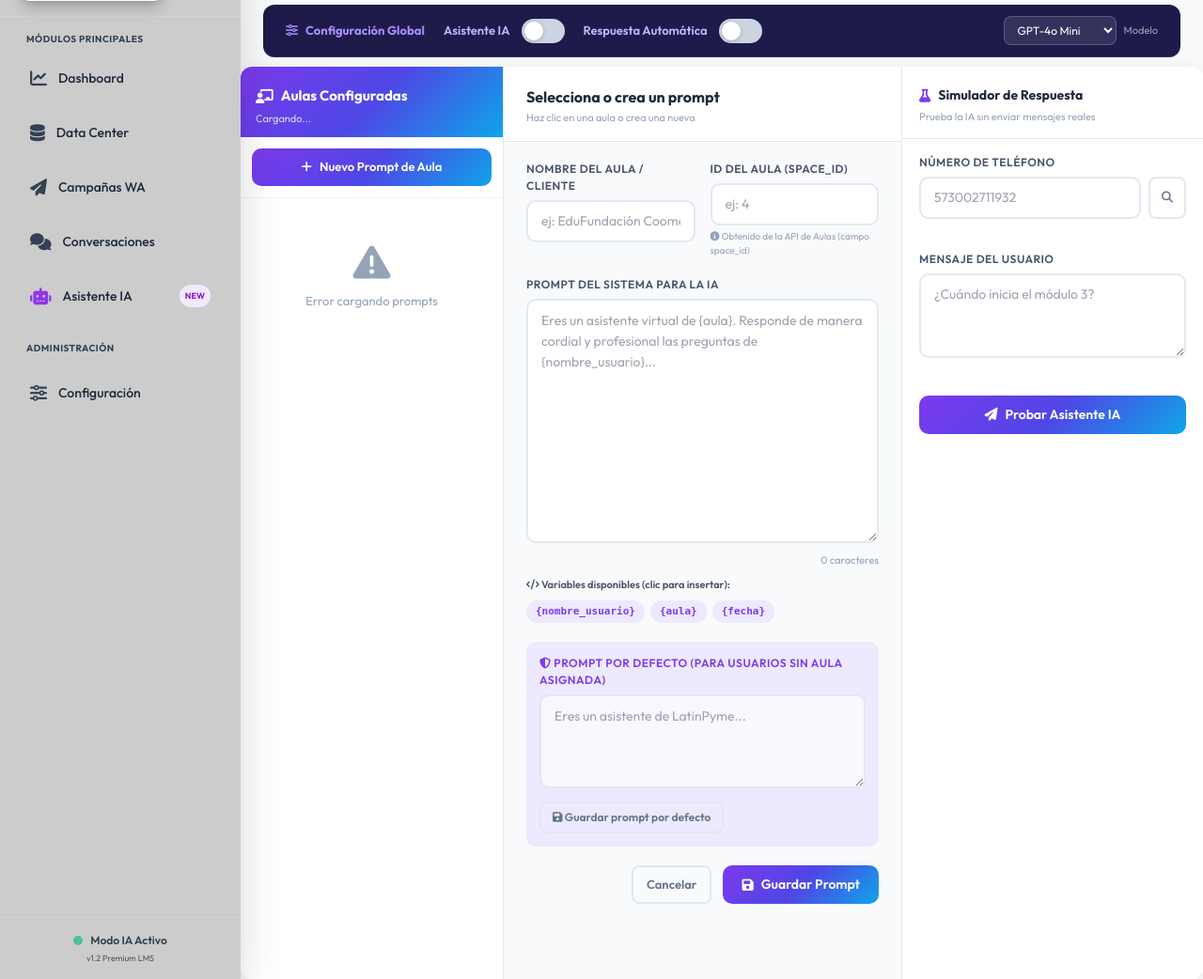
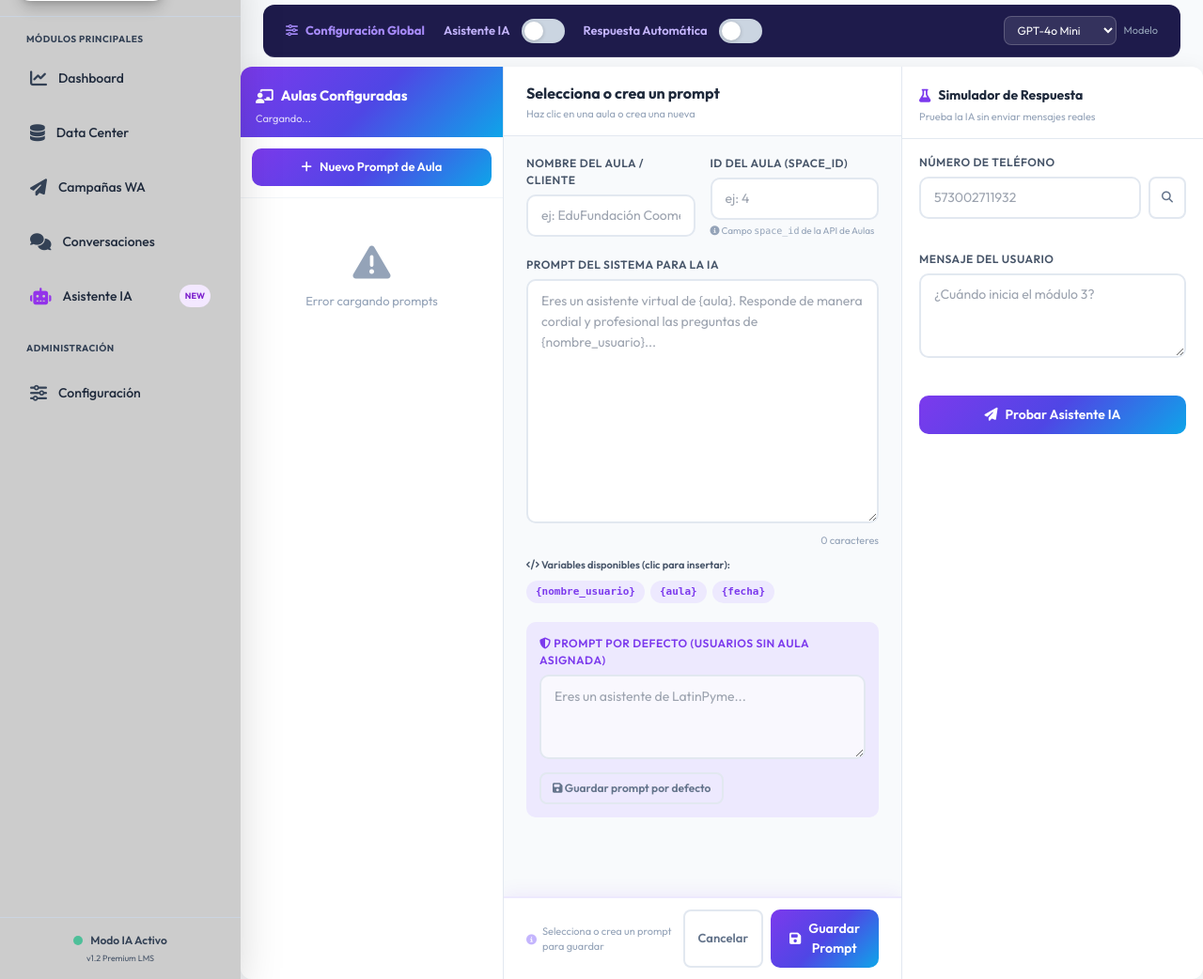
Before and after one commit to tecnologialatinpyme/escuela_latinpyme, a Python web app: template templates/ai_assistant.html in a window 1280 px wide. Shown: the part 71-1113 px from the top of the page at 94% size. Run offline with Jinja, Linux system fonts and the light colour scheme; the template is opened without the code that fills it, so the values that code supplies are empty; some libraries are stand-ins or nearby versions.

Commit message:
fix: Boton guardar siempre visible + scroll en panel editor de IA

```diff
--- a/templates/ai_assistant.html
+++ b/templates/ai_assistant.html
@@ -33,7 +33,11 @@
     border-radius: 12px;
     box-shadow: 0 4px 24px rgba(0,0,0,.08);
   }
-  .ai-panel { display:flex; flex-direction:column; height:100%; overflow:hidden; }
+  .ai-panel { display:flex; flex-direction:column; height:100%; overflow:hidden; min-height:0; }
+  /* Panel izquierdo y derecho también necesitan scroll controlado */
+  .aulas-panel, .simulator-panel {
+    min-height:0; overflow:hidden;
+  }
 
   /* ── Panel izquierdo: lista de aulas ── */
   .aulas-panel {
@@ -71,15 +75,32 @@
     background:#f8fafc;
     border-right:1px solid #e2e8f0;
     display:flex; flex-direction:column;
+    min-height:0;        /* permite que flex-child haga scroll */
+    overflow:hidden;
   }
   .editor-header {
-    padding:20px 24px 16px;
+    padding:16px 24px 14px;
     background:#fff;
     border-bottom:1px solid #e2e8f0;
     display:flex; align-items:center; justify-content:space-between;
+    flex-shrink:0;
   }
   .editor-title { font-size:16px; font-weight:700; color:#1e293b; }
-  .editor-body { flex:1; overflow-y:auto; padding:20px 24px; }
+  /* El body ocupa el espacio restante y hace scroll internamente */
+  .editor-body { flex:1; overflow-y:auto; padding:20px 24px 0; min-height:0; }
+
+  /* Barra de guardado siempre visible al fondo */
+  .editor-save-bar {
+    flex-shrink:0;
+    display:flex; align-items:center; justify-content:space-between;
+    padding:12px 24px;
+    background:#fff;
+    border-top:2px solid #ede9fe;
+    box-shadow:0 -4px 16px rgba(124,58,237,.08);
+  }
+  .editor-save-bar .save-hint {
+    font-size:11px; color:#94a3b8; display:flex; align-items:center; gap:6px;
+  }
 
   .form-group { margin-bottom:20px; }
   .form-label { display:block; font-size:12px; font-weight:600; color:#475569; margin-bottom:6px; text-transform:uppercase; letter-spacing:.5px; }
@@ -286,6 +307,8 @@
        PANEL CENTRAL — Editor de Prompt
   ════════════════════════════════════════ -->
   <div class="editor-panel">
+
+    <!-- Cabecera fija -->
     <div class="editor-header">
       <div>
         <div class="editor-title" id="editor-aula-title">Selecciona o crea un prompt</div>
@@ -293,10 +316,8 @@
           Haz clic en una aula o crea una nueva
         </div>
       </div>
-      <div class="flex gap-2" id="editor-actions" style="display:none!important;">
-        <button class="btn-danger btn-sm" id="btn-delete" onclick="deletePrompt()">
-          <i class="fa-solid fa-trash"></i> Eliminar
-        </button>
+      <!-- Badge de estado activo/inactivo -->
+      <div id="editor-actions" style="display:none;">
         <label class="toggle-switch" title="Activar/desactivar este prompt">
           <input type="checkbox" id="toggle-prompt-active" onchange="togglePromptActive()">
           <span class="toggle-slider"></span>
@@ -304,9 +325,10 @@
       </div>
     </div>
 
+    <!-- Cuerpo scrollable -->
     <div class="editor-body">
-      <!-- Formulario -->
       <form id="prompt-form" onsubmit="savePrompt(event)">
+
         <div style="display:grid;grid-template-columns:1fr 1fr;gap:16px;">
           <div class="form-group">
             <label class="form-label">Nombre del Aula / Cliente</label>
@@ -316,7 +338,7 @@
             <label class="form-label">ID del Aula (space_id)</label>
             <input type="text" id="f-aula-id" class="form-input" placeholder="ej: 4" required>
             <div style="font-size:10px;color:#94a3b8;margin-top:4px;">
-              <i class="fa-solid fa-circle-info"></i> Obtenido de la API de Aulas (campo space_id)
+              <i class="fa-solid fa-circle-info"></i> Campo <code>space_id</code> de la API de Aulas
             </div>
           </div>
         </div>
@@ -341,28 +363,43 @@
           </div>
         </div>
 
-        <!-- Prompt por defecto (editable) -->
-        <div class="form-group" style="background:#ede9fe;padding:14px;border-radius:10px;">
+        <!-- Prompt por defecto -->
+        <div class="form-group" style="background:#ede9fe;padding:14px;border-radius:10px;margin-bottom:24px;">
           <label class="form-label" style="color:#7c3aed;">
-            <i class="fa-solid fa-shield-halved"></i> Prompt por Defecto (para usuarios sin aula asignada)
+            <i class="fa-solid fa-shield-halved"></i> Prompt por Defecto (usuarios sin aula asignada)
           </label>
           <textarea id="f-default-prompt" class="form-input form-textarea"
-            style="min-height:100px;background:rgba(255,255,255,.7);"
+            style="min-height:90px;background:rgba(255,255,255,.7);"
             placeholder="Eres un asistente de LatinPyme..."></textarea>
-          <button type="button" class="btn-ghost btn-sm mt-2" onclick="saveDefaultPrompt()">
+          <button type="button" class="btn-ghost btn-sm" style="margin-top:8px;" onclick="saveDefaultPrompt()">
             <i class="fa-solid fa-save"></i> Guardar prompt por defecto
           </button>
         </div>
 
-        <div class="flex gap-3 justify-end mt-4">
-          <button type="button" class="btn-ghost" onclick="resetForm()">Cancelar</button>
-          <button type="submit" class="btn-primary" id="btn-save">
-            <i class="fa-solid fa-floppy-disk"></i> Guardar Prompt
-          </button>
-        </div>
       </form>
-    </div>
-  </div>
+    </div><!-- /editor-body -->
+
+    <!-- ── Barra de guardado SIEMPRE VISIBLE (sticky) ── -->
+    <div class="editor-save-bar">
+      <div class="flex gap-2">
+        <button type="button" class="btn-danger btn-sm" id="btn-delete"
+          onclick="deletePrompt()" style="display:none;">
+          <i class="fa-solid fa-trash"></i> Eliminar
+        </button>
+        <span class="save-hint" id="save-hint-text">
+          <i class="fa-solid fa-circle-info" style="color:#c4b5fd;"></i>
+          Selecciona o crea un prompt para guardar
+        </span>
+      </div>
+      <div class="flex gap-2">
+        <button type="button" class="btn-ghost" onclick="resetForm()">Cancelar</button>
+        <button type="button" class="btn-primary" id="btn-save" onclick="savePrompt(event)">
+          <i class="fa-solid fa-floppy-disk"></i> Guardar Prompt
+        </button>
+      </div>
+    </div><!-- /editor-save-bar -->
+
+  </div><!-- /editor-panel -->
 
   <!-- ═══════════════════════════════════════
        PANEL DERECHO — Simulador
@@ -550,7 +587,13 @@ function selectAula(aulaId) {
   document.getElementById('f-aula-nombre').value              = p.aula_nombre;
   document.getElementById('f-prompt').value                   = p.prompt;
   document.getElementById('toggle-prompt-active').checked     = p.activo;
-  document.getElementById('editor-actions').style.display     = 'flex';
+  // Mostrar toggle activo en header
+  document.getElementById('editor-actions').style.display = 'block';
+  // Mostrar botón eliminar en save-bar
+  document.getElementById('btn-delete').style.display = 'inline-flex';
+  // Actualizar hint de la save-bar
+  document.getElementById('save-hint-text').innerHTML =
+    `<i class="fa-solid fa-pencil" style="color:#c4b5fd;"></i> Editando: <strong>${escapeHtml(p.aula_nombre)}</strong>`;
   updateCharCount();
   renderAulasList();
 }
@@ -566,6 +609,10 @@ function nuevoPrompt() {
   document.getElementById('f-prompt').value                   = '';
   document.getElementById('toggle-prompt-active').checked     = true;
   document.getElementById('editor-actions').style.display     = 'none';
+  // Ocultar botón eliminar y resetear hint
+  document.getElementById('btn-delete').style.display = 'none';
+  document.getElementById('save-hint-text').innerHTML =
+    '<i class="fa-solid fa-plus" style="color:#c4b5fd;"></i> Nuevo prompt — completa y guarda';
   updateCharCount();
   renderAulasList();
   document.getElementById('f-aula-id').focus();
@@ -578,7 +625,7 @@ function resetForm() {
 
 // ── Guardar prompt ──────────────────────────────────────────
 async function savePrompt(e) {
-  e.preventDefault();
+  if (e && e.preventDefault) e.preventDefault();
   const btn = document.getElementById('btn-save');
   btn.disabled = true;
   btn.innerHTML = '<div class="spinner"></div> Guardando...';
```
